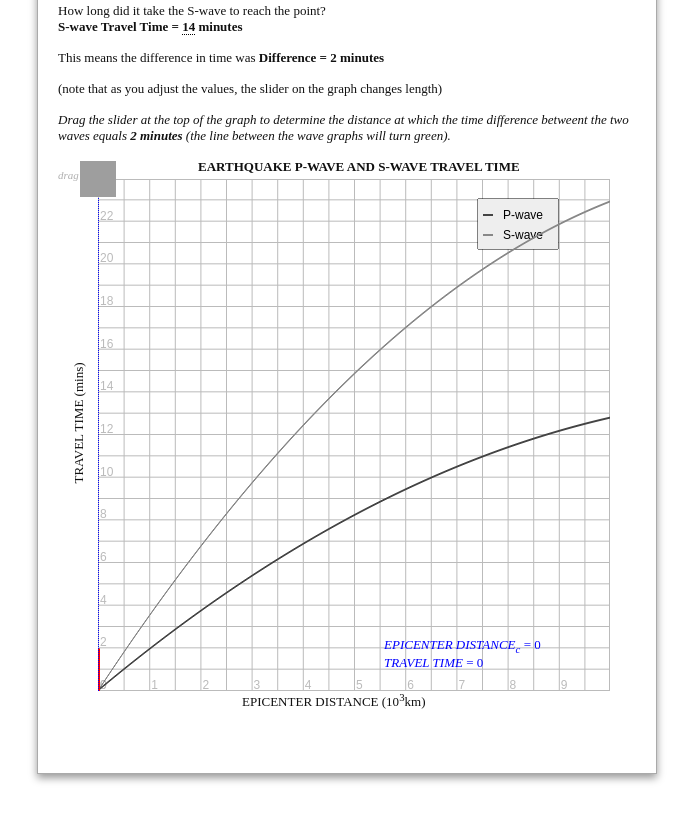
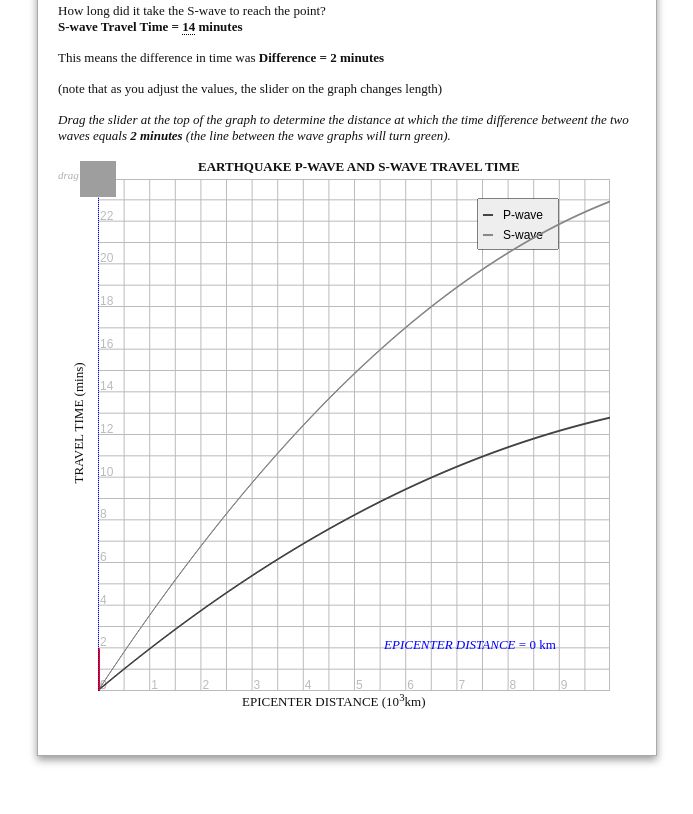
Before and after one commit to kevindeland/ExplorableEarthquakes, a plain HTML site: page index.html in a window 1280 px wide. Shown: the part 580-1394 px from the top of the page, without its empty margins (303-996 px from the left). Drawn offline with Linux system fonts and the light colour scheme; grey boxes are pictures that could not be loaded.

Commit message:
format distance number

```diff
--- a/Script/views.js
+++ b/Script/views.js
@@ -2,6 +2,10 @@
 
 
 (function() {
+
+    Tangle.formatters.format_dist = function (value) {
+        return "" + 1000 * value.round(3) + " km";
+    };
 
     var TIME_SCALE = 24.0;
     var DIST_SCALE = 10;
--- a/index.html
+++ b/index.html
@@ -76,8 +76,7 @@
 		        <div class="c_xKnob a_kf2"></div>
 
                         <div class="filterParams" style="left:280px;bottom:40px;">
-			    <i>EPICENTER DISTANCE<sub>c</sub></i> = <span class="a_ed0 format_freq"></span><br>
-			    <i>TRAVEL TIME</i> = <span class="a_tt0 format_p3"></span>
+			    <i>EPICENTER DISTANCE</i> = <span class="a_ed0 format_dist"></span><br>
                         </div>
 
                         <div class="labels">
```
